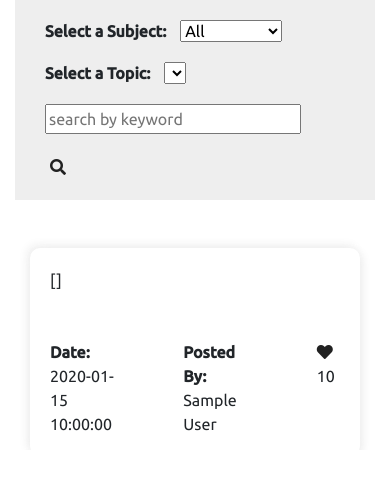
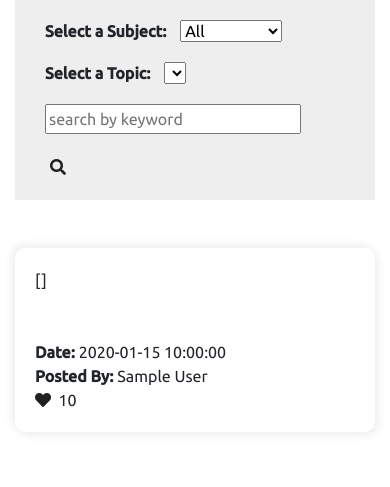
Before and after one commit to elch93/tgc-proj3-tidbits, a Flask app: page /search in a window 390 px wide. Shown: the part 56-543 px from the top of the page. Run offline with Flask 2, Linux system fonts and the light colour scheme; a user stored in the database is signed in; a database or web service that is not in the repository returns one stand-in record (values such as "Sample title"); lists and menus that the app fills with data are empty; some libraries are stand-ins or nearby versions.

Commit message:
added mobile support for search page

```diff
--- a/static/styles.css
+++ b/static/styles.css
@@ -169,7 +169,7 @@ a, a:hover {
 #toolbar {
     background-color: #212121;
     border-radius: 15px;
-    width: 90%;
+    width: 95%;
     height: 100%;
     color: #ffffff;
     padding: 10px 20px;
@@ -470,6 +470,11 @@ a, a:hover {
         width: 90% !important;
     }
 
+    /* search page */
+    .resulttable {
+        padding: 0px !important;
+    }
+
 }
 
 
--- a/templates/search.template.html
+++ b/templates/search.template.html
@@ -39,9 +39,9 @@
     {% for result in searchresults %}
     <div class="mt-5 resultcard">{{result['content']}}
       <div class="mt-5 row justify-content-between">
-        <div class="col-4"><b>Date: </b>{{result['date']}}</div>
-        <div class="col-4"><b>Posted By: </b>{{result['displayname']}}</div>
-        <div class="col-2"><a href="{{url_for( 'savenote', index = result['_id'] )}}" onclick="likePlus(this)"><i
+        <div class="col-12 col-sm-4"><b>Date: </b>{{result['date']}}</div>
+        <div class="col-12 col-sm-4"><b>Posted By: </b>{{result['displayname']}}</div>
+        <div class="col-12 col-sm-2"><a href="{{url_for( 'savenote', index = result['_id'] )}}" onclick="likePlus(this)"><i
               class="fas fa-heart" {% if result['_id'] in user_liked_notes %}style="color: rgb(255, 0, 0)"
               {% endif %}></i></a>&nbsp; <span>{{result['likes']}}</span></div>
       </div>
@@ -61,9 +61,9 @@
     {% for result in searchresults[n.counter:resultslen] %}
     <div class="mt-5 resultcard">{{result['content']}}
       <div class="mt-5 row justify-content-between">
-        <div class="col-4"><b>Date: </b>{{result['date']}}</div>
-        <div class="col-4"><b>Posted By: </b>{{result['displayname']}}</div>
-        <div class="col-2"><a href="{{url_for( 'savenote', index = result['_id'] )}}" onclick="likePlus(this)"><i
+        <div class="col-12 col-sm-4"><b>Date: </b>{{result['date']}}</div>
+        <div class="col-12 col-sm-4"><b>Posted By: </b>{{result['displayname']}}</div>
+        <div class="col-12 col-sm-2"><a href="{{url_for( 'savenote', index = result['_id'] )}}" onclick="likePlus(this)"><i
               class="fas fa-heart" {% if result['_id'] in user_liked_notes %}style="color: rgb(255, 0, 0)"
               {% endif %}></i></a>&nbsp; <span>{{result['likes']}}</span></div>
       </div>
@@ -74,9 +74,9 @@
     {% for result in searchresults[n.counter:n.counter+5] %}
     <div class="mt-5 resultcard">{{result['content']}}
       <div class="mt-5 row justify-content-between">
-        <div class="col-4"><b>Date: </b>{{result['date']}}</div>
-        <div class="col-4"><b>Posted By: </b>{{result['displayname']}}</div>
-        <div class="col-2"><a href="{{url_for( 'savenote', index = result['_id'] )}}" onclick="likePlus(this)"><i
+        <div class="col-12 col-sm-4"><b>Date: </b>{{result['date']}}</div>
+        <div class="col-12 col-sm-4"><b>Posted By: </b>{{result['displayname']}}</div>
+        <div class="col-12 col-sm-2"><a href="{{url_for( 'savenote', index = result['_id'] )}}" onclick="likePlus(this)"><i
               class="fas fa-heart" {% if result['_id'] in user_liked_notes %}style="color: rgb(255, 0, 0)"
               {% endif %}></i></a>&nbsp; <span>{{result['likes']}}</span></div>
       </div>
```
